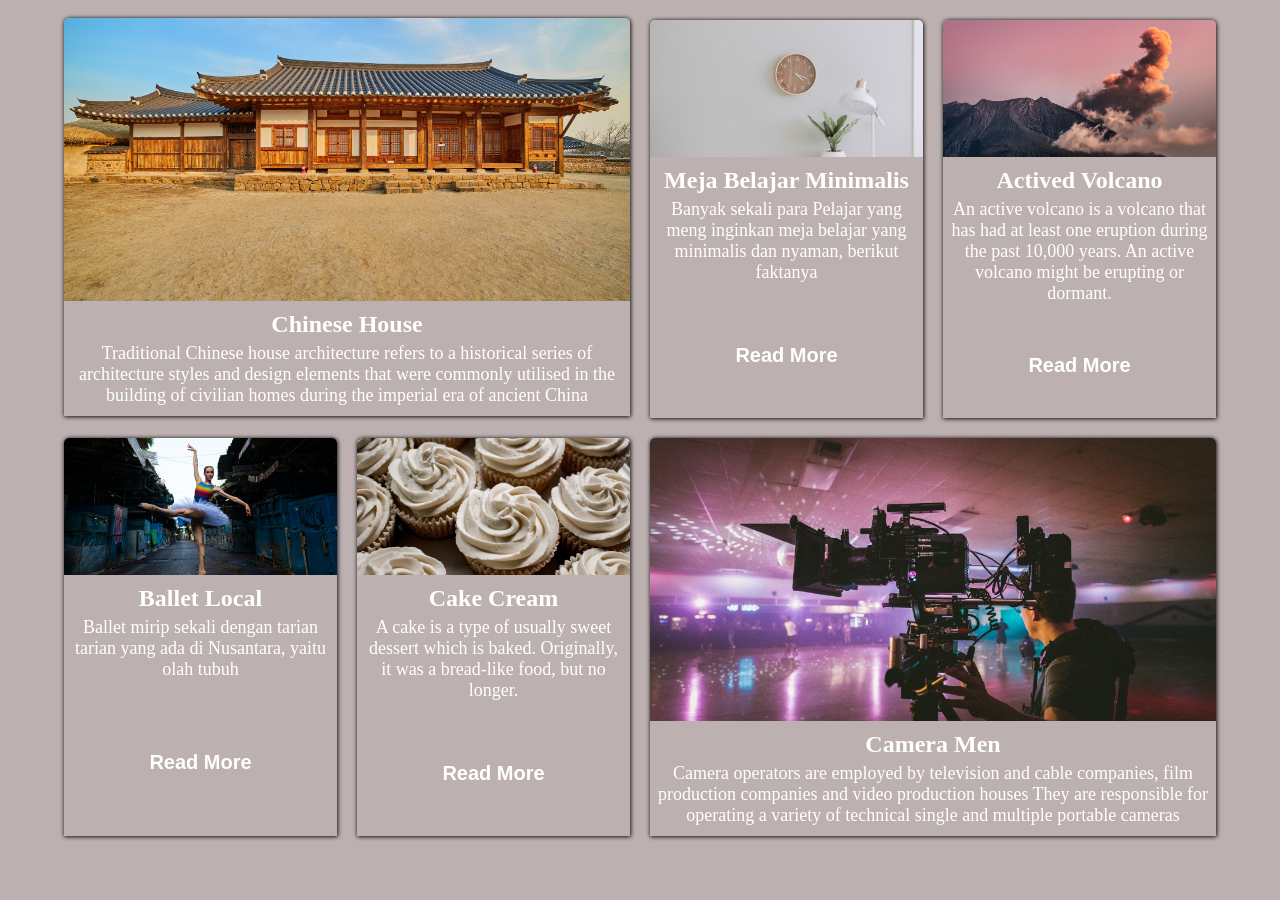
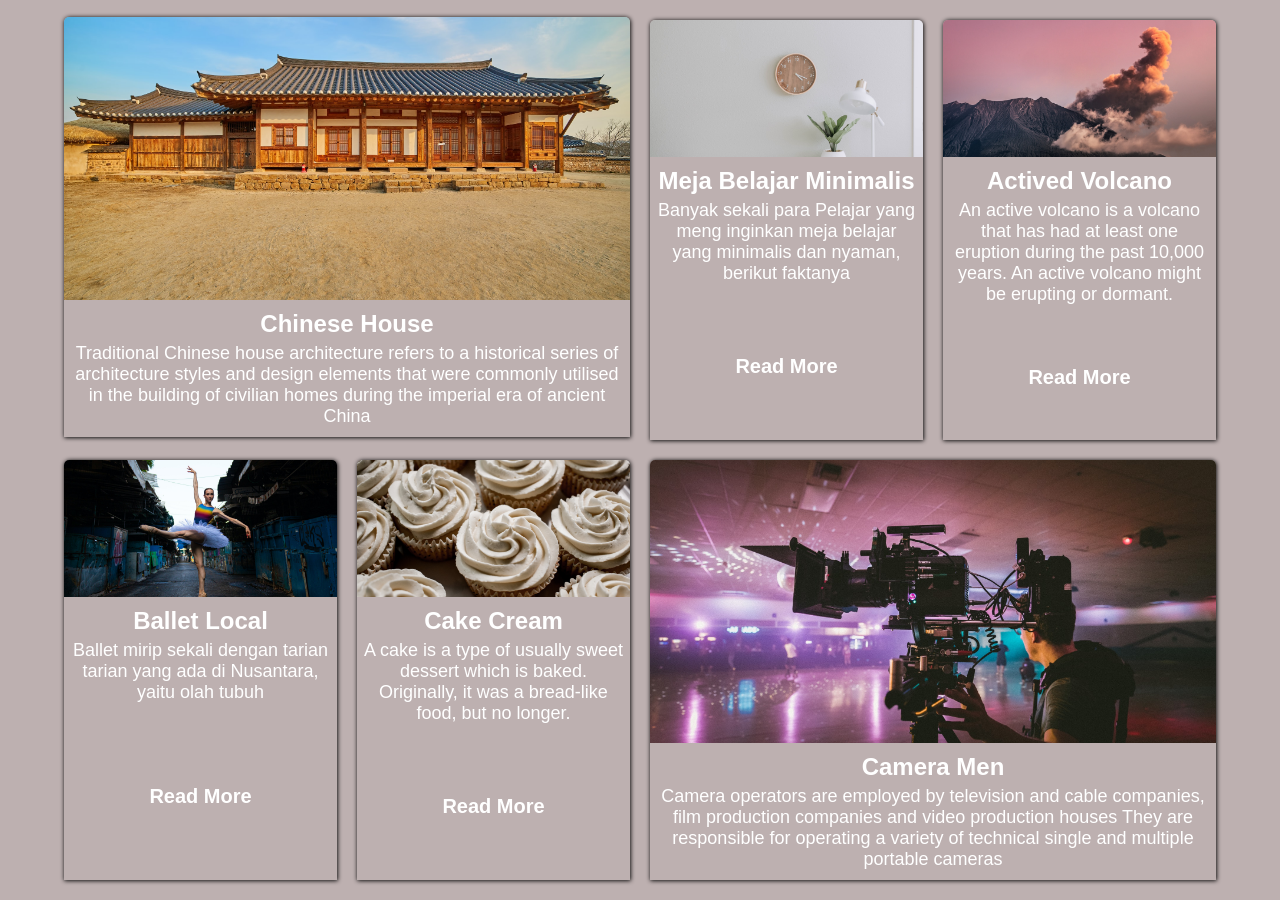
Before and after one commit to yanyiik99/card-project, a plain HTML site: page index.html in a window 1280 px wide. In both pictures the pointer is over the link 347 px from the left and 219 px from the top of the page. Before the commit the page ends 856 px from the top, so only its background shows below. Drawn offline with Linux system fonts and the light colour scheme.

Commit message:
ubah font family: arial , sedikit mengpus syntax yang tidak penting

```diff
--- a/style.css
+++ b/style.css
@@ -5,7 +5,7 @@
 
 body {
   background-color: rgb(189, 176, 176);
-  background-image: url();
+  font-family: Arial, Helvetica, sans-serif;
 }
 
 .container {
@@ -54,8 +54,8 @@ body {
 
 .card:hover {
   position: relative;
-  top: -2px;
-  transition: all 1s ease-in;
+  transition: all 2s ease-in;
+  top: -3px;
 }
 
 .thumbnail {
@@ -74,6 +74,7 @@ article {
 
 article h1 {
   padding-bottom: 5px;
+  font-weight: bold;
 }
 
 article p {
```
